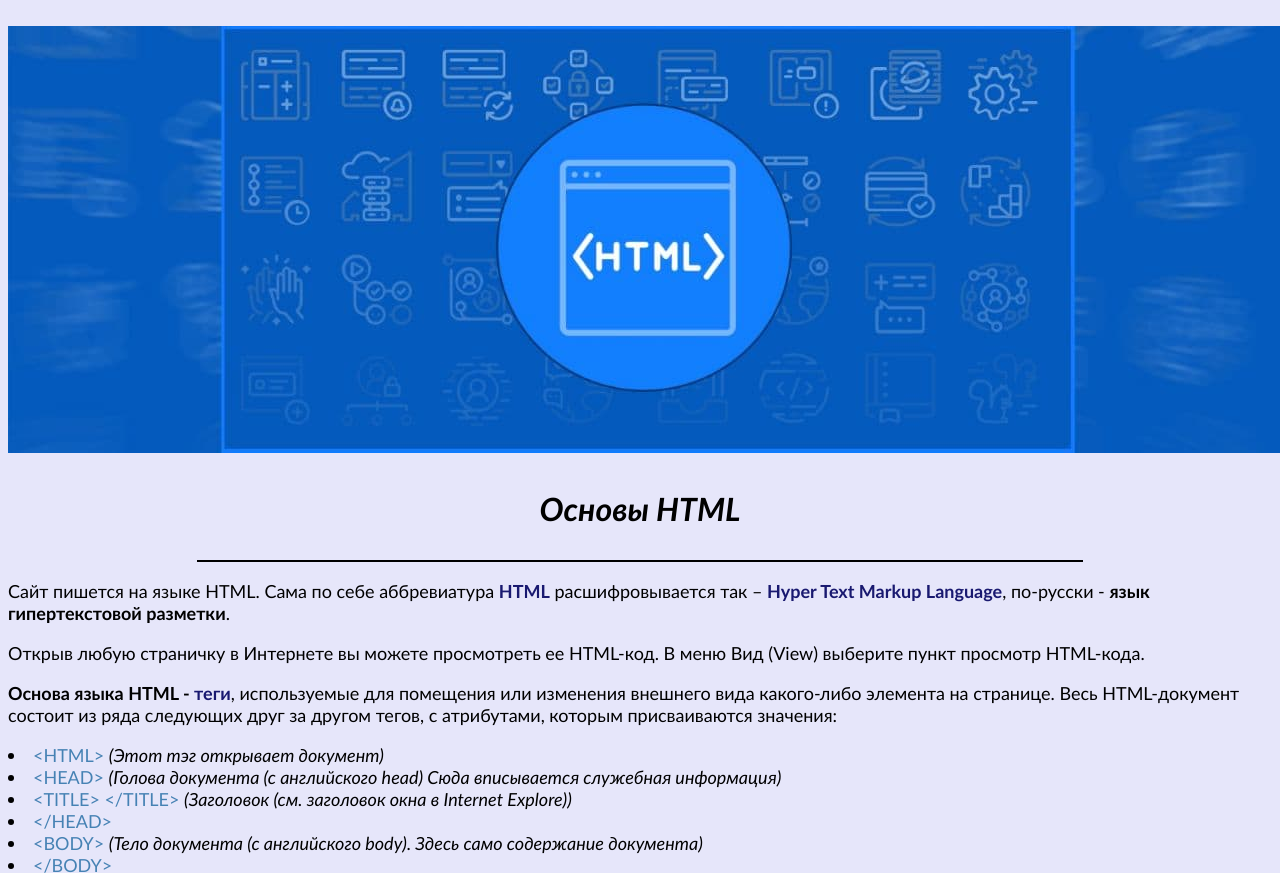
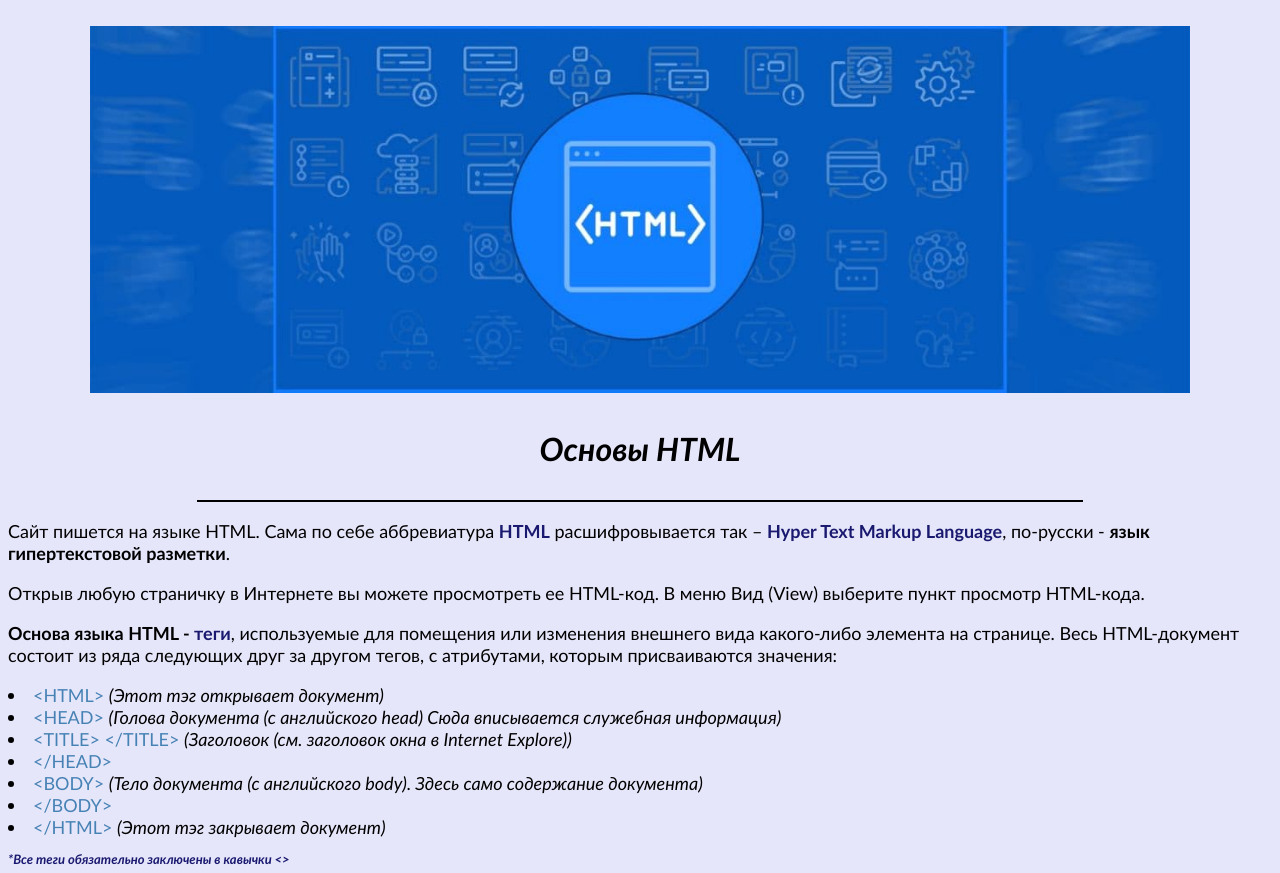
Before and after one commit to janahl/janahl.github.io, a plain HTML site: page index.html in a window 1280 px wide. Shown: the top 873 px of the page. Drawn offline with Linux system fonts and the light colour scheme.

Commit message:
width fixed

```diff
--- a/index.html
+++ b/index.html
@@ -6,7 +6,7 @@
 <BODY>
 
 <center>
-<img src="html.jpg" alt="HTML icon" />
+<img src="html.jpg" alt="HTML icon" width="1100" />
 </center>
 
 <body  bgcolor="lavender">
```
